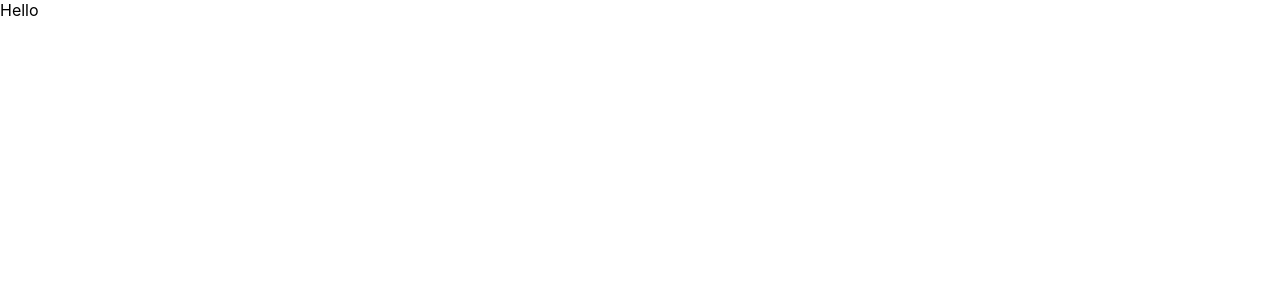
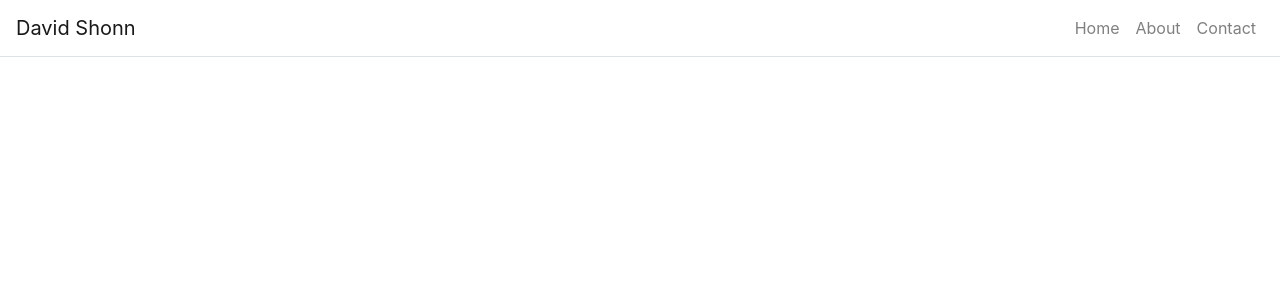
Before and after one commit to davidlshonn/week-20-react-portfolio, a React (Create React App) app in the folder react-portfolio/: page / in a window 1280 px wide. Shown: the top 300 px of the page. Built offline with nearby package versions, Linux system fonts and the light colour scheme.

Commit message:
navbar added

```diff
--- a/react-portfolio/package.json
+++ b/react-portfolio/package.json
@@ -6,7 +6,9 @@
     "@testing-library/jest-dom": "^5.11.10",
     "@testing-library/react": "^11.2.6",
     "@testing-library/user-event": "^12.8.3",
+    "bootstrap": "^4.6.0",
     "react": "^17.0.2",
+    "react-bootstrap": "^1.5.2",
     "react-dom": "^17.0.2",
     "react-router-dom": "^5.2.0",
     "react-scripts": "4.0.3",
--- a/react-portfolio/src/App.js
+++ b/react-portfolio/src/App.js
@@ -1,4 +1,8 @@
 import React from "react";
+import { BrowserRouter as Router, Route, Link } from "react-router-dom";
+import Container from "react-bootstrap/Container";
+import Navbar from "react-bootstrap/Navbar";
+import Nav from "react-bootstrap/Nav";
 import "./App.css";
 
 class App extends React.Component {
@@ -25,7 +29,30 @@
     };
   }
   render() {
-    return <div>Hello</div>;
+    return (
+      <Router>
+        <Container className="p-0" fluid={true}>
+          <Navbar className="border-bottom" bg="transparent" expand="lg">
+            <Navbar.Brand>David Shonn</Navbar.Brand>
+
+            <Navbar.Toggle className="border-0" aria-controls="navbar-toggle" />
+            <Navbar.Collapse id="navbar-toggle">
+              <Nav className="ml-auto">
+                <Link className="nav-link" to="/">
+                  Home
+                </Link>
+                <Link className="nav-link" to="/about">
+                  About
+                </Link>
+                <Link className="nav-link" to="/contact">
+                  Contact
+                </Link>
+              </Nav>
+            </Navbar.Collapse>
+          </Navbar>
+        </Container>
+      </Router>
+    );
   }
 }
 
```
Also changed, not shown: react-portfolio/src/index.js (+8 -6 lines), 1 other file (tests, documents, lock files or other folders).
